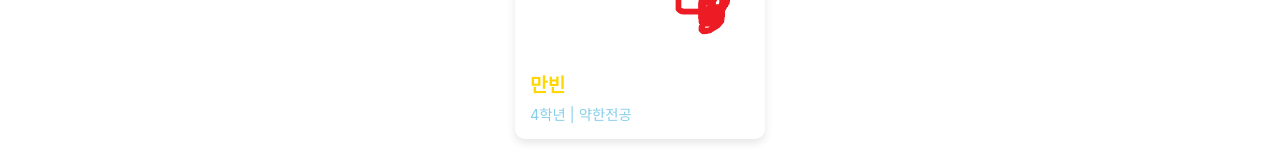
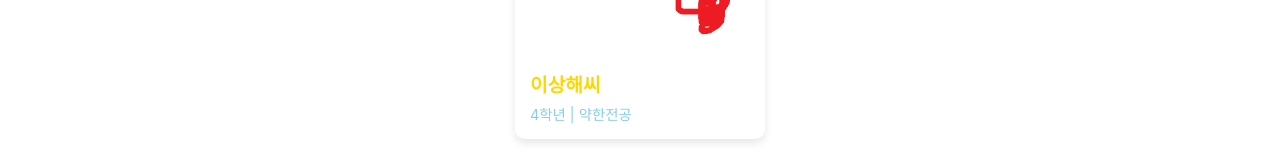
Before and after one commit to mahonben/ReactProject2024, a React (Create React App) app: page / in a window 1280 px wide. Shown: the part 870-1026 px from the top of the page. Built offline with nearby package versions, Linux system fonts and the light colour scheme.

Commit message:
React 10장 카드형 리스트 키

```diff
--- a/src/chp10/avatarAttendance/AttendanceCard.jsx
+++ b/src/chp10/avatarAttendance/AttendanceCard.jsx
@@ -11,7 +11,7 @@ const students = [
     {id:6, name:"우우우~", grade:4, major:"우주", avatar: "https://randomuser.me/api/portraits/women/6.jpg"},
     {id:7, name:"빈현", grade:1, major:"강한", avatar: "https://randomuser.me/api/portraits/women/7.jpg"},
     {id:8, name:"빈살만", grade:2, major:"약한", avatar: "https://randomuser.me/api/portraits/women/8.jpg"},
-    {id:9, name:"만빈", grade:4, major:"약한", avatar: img1}
+    {id:9, name:"이상해씨", grade:4, major:"약한", avatar: img1}
 ];
 
 function AttendanceCard() {
```
